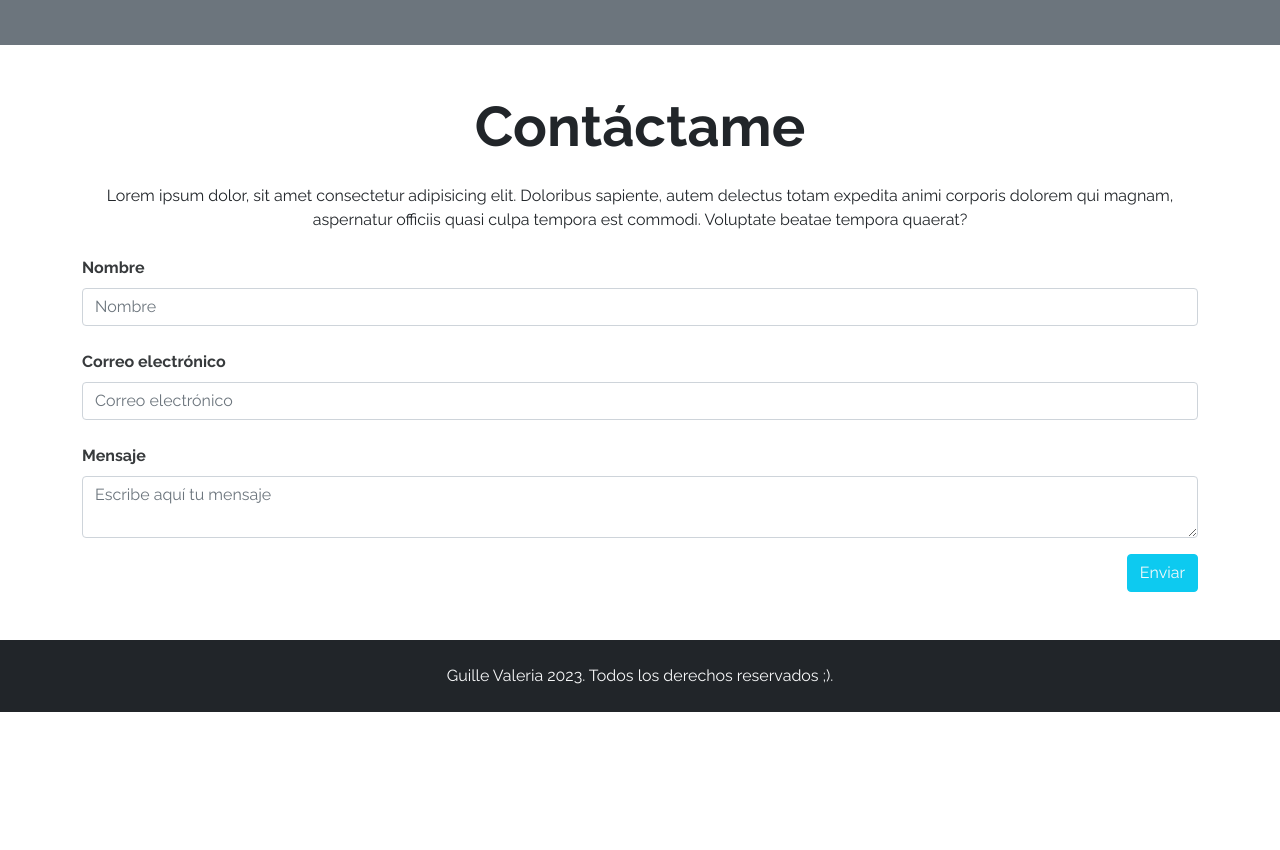
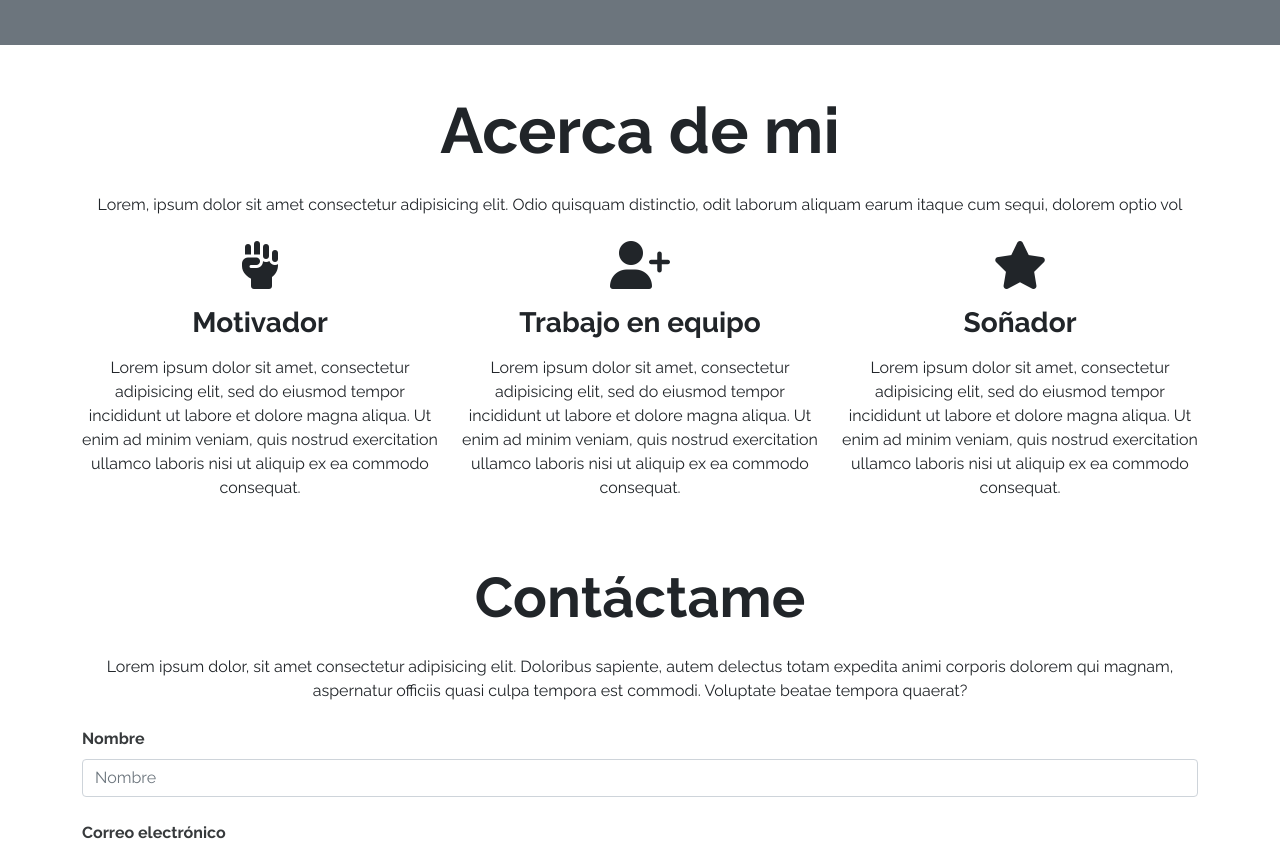
Before and after one commit to Noxvill/noxvill.github.io, a plain HTML site: page index.html in a window 1280 px wide. Shown: the part 1188-2038 px from the top of the page. Before the commit the page ends 1900 px from the top, so only its background shows below. Drawn offline with nearby package versions, Linux system fonts and the light colour scheme.

```diff
--- a/index.html
+++ b/index.html
@@ -116,7 +116,7 @@
         </div>
     </section>
 
-    <!-- <section id="Acerca-de-mi" class="container text-center my-5">
+    <section id="Acerca-de-mi" class="container text-center my-5">
 
 
         <h2 class="display-3 fw-bold my-4">Acerca de mi</h2>
@@ -159,7 +159,7 @@
                 </p>
             </div>
         </div>
-    </section> -->
+    </section>
 
 
     <section id="Contacto" class="container my-5">
```
